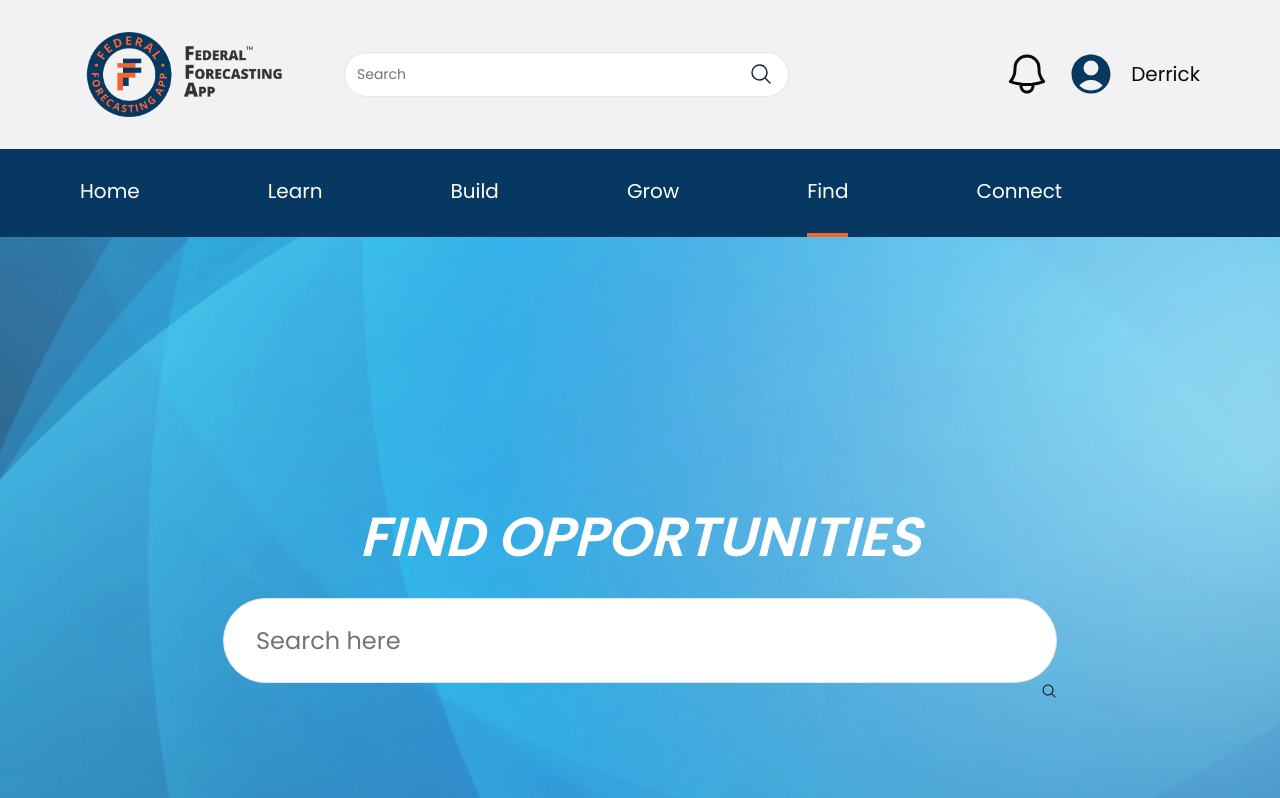
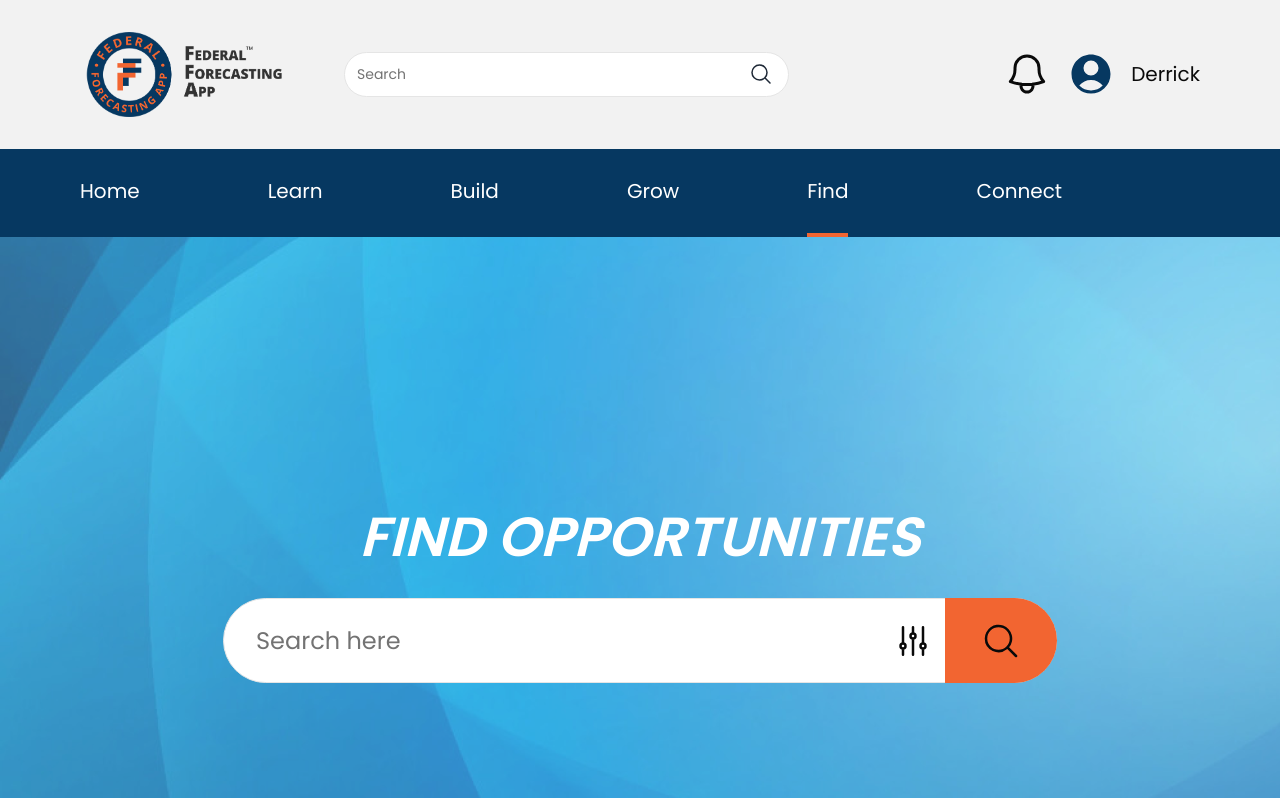
Before and after one commit to acepeagybol101/federal-forecasting-frontend, a Next.js app: page /find in a window 1280 px wide. Shown: the top 798 px of the page. Built offline with nearby package versions, Linux system fonts and the light colour scheme.

Commit message:
done find page

```diff
--- a/app/(main)/find/page.tsx
+++ b/app/(main)/find/page.tsx
@@ -1,5 +1,9 @@
 import React from "react";
-import { HiChevronRight, HiMagnifyingGlass } from "react-icons/hi2";
+import {
+  HiChevronRight,
+  HiMagnifyingGlass,
+  HiOutlineAdjustmentsVertical,
+} from "react-icons/hi2";
 import { Input } from "@/components/ui/input";
 
 const dummyData = [
@@ -37,7 +41,12 @@ const Find = () => {
                 className="w-[834px] h-[85px] rounded-full text-2xl pl-8 focus-visible:ring-0 focus-visible:ring-offset-0"
                 placeholder="Search here"
               />
-              <HiMagnifyingGlass className="absolute right-0" />
+              <div className="absolute flex right-0 top-0 bottom-0 m-auto">
+                <HiOutlineAdjustmentsVertical className="m-auto h-10 w-10 mr-3" />
+                <div className=" bg-primary rounded-r-full w-28 flex">
+                  <HiMagnifyingGlass className="m-auto h-10 w-10" />
+                </div>
+              </div>
             </div>
           </div>
         </div>
--- a/app/layout.tsx
+++ b/app/layout.tsx
@@ -19,7 +19,9 @@ export default function RootLayout({
 }>) {
   return (
     <html lang="en">
-            <body className={`${poppin.className} w-screen bg-[#F2F2F2]`}>
+      <body
+        className={`${poppin.className} w-screen bg-[#F2F2F2] overflow-x-hidden`}
+      >
         {children}
       </body>
     </html>
```
Lines whose indentation alone changed are shown as unchanged.
